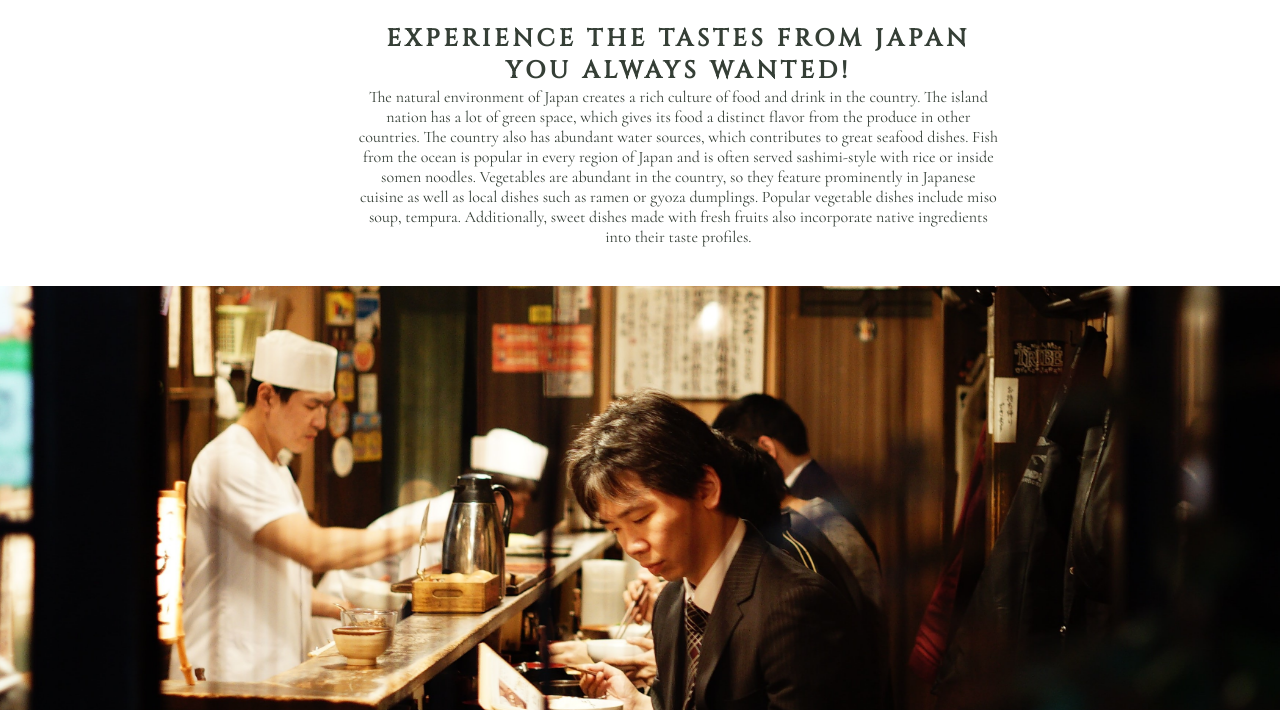
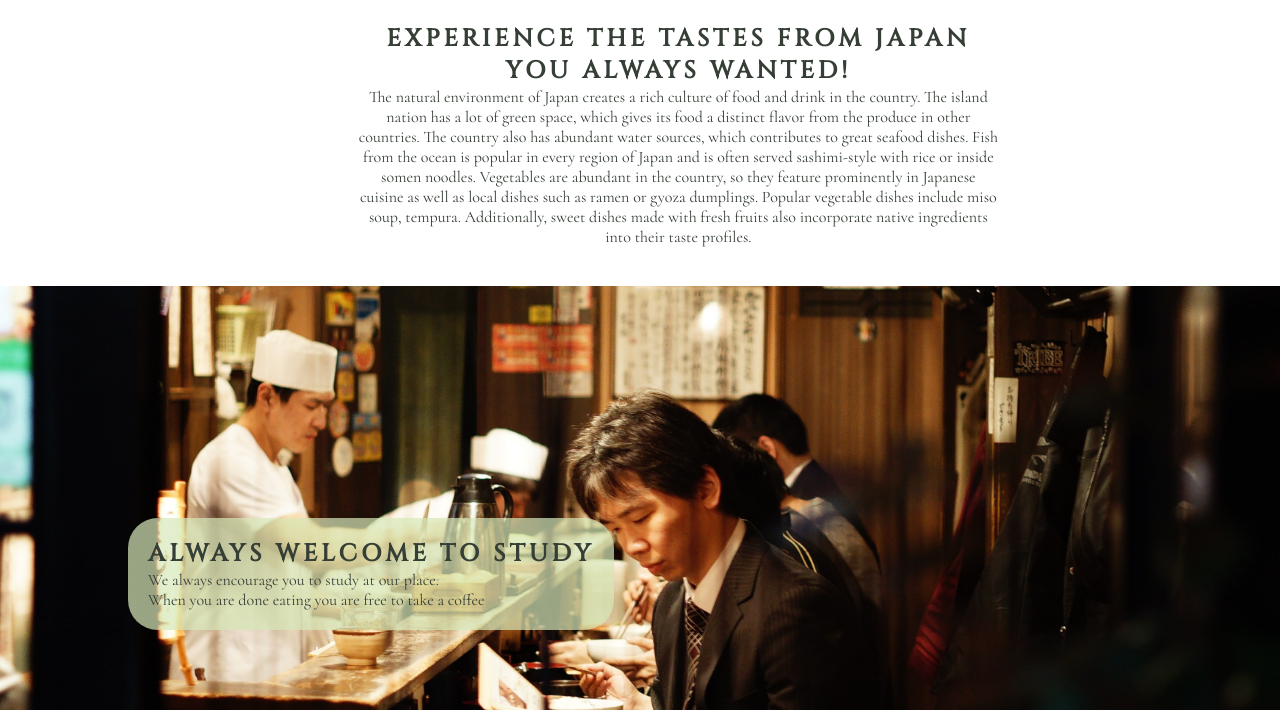
Before and after one commit to Mattias-b-Pettersson/Saiko-no-sushi, a plain HTML site: page index.html in a window 1280 px wide. Shown: the part 90-800 px from the top of the page. Drawn offline with Linux system fonts and the light colour scheme.

Commit message:
Added text and style to text on the parallax picture

```diff
--- a/assets/css/style.css
+++ b/assets/css/style.css
@@ -84,3 +84,12 @@ h1, h2 {
     background-repeat: no-repeat;
     background-size: cover;
 }
+
+#study {
+    position: absolute;
+    left: 10%;
+    bottom: 10%;
+    background-color: rgba(215,232,186, .7);
+    padding: 20px;
+    border-radius: 30px;
+}
--- a/index.html
+++ b/index.html
@@ -37,9 +37,15 @@
             <h2>Experience the tastes from japan you always wanted!</h2>
             <p>The natural environment of Japan creates a rich culture of food and drink in the country. The island nation has a lot of green space, which gives its food a distinct flavor from the produce in other countries. The country also has abundant water sources, which contributes to great seafood dishes. Fish from the ocean is popular in every region of Japan and is often served sashimi-style with rice or inside somen noodles. Vegetables are abundant in the country, so they feature prominently in Japanese cuisine as well as local dishes such as ramen or gyoza dumplings. Popular vegetable dishes include miso soup, tempura. Additionally, sweet dishes made with fresh fruits also incorporate native ingredients into their taste profiles.</p>
         </div>
-        <div id="parallax-image-outer">
-            <div id="parallax-image"></div>
+
+        <div id="parallax-image">
+            <div id="study">
+                <h2>Always welcome to study</h2>
+                <p>We always encourage you to study at our place.
+                <br> When you are done eating you are free to take a coffee</p>
+            </div>
         </div>
+
     </section>
     <footer></footer>
 </body>
```
